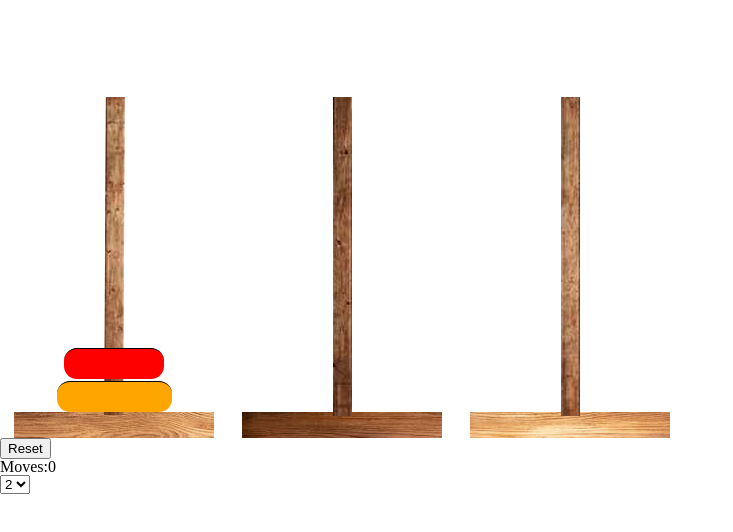
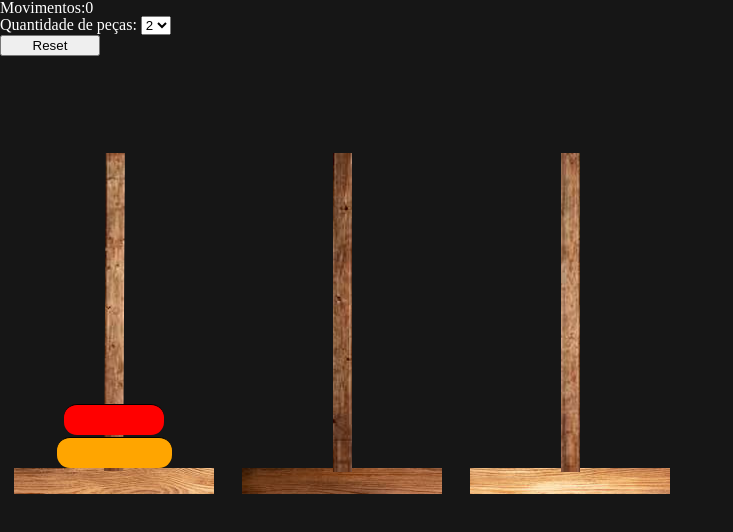
Before and after one commit to Kenzie-Academy-Brasil-Developers/m2-entrega-torre-de-hanoi-sprint-1a-natanfiuza, a plain HTML site: page index.html in a window 1280 px wide. Shown: the whole page, without its empty margins (0-733 px from the left). Drawn offline with Linux system fonts and the light colour scheme.

Commit message:
basic mobile first css

```diff
--- a/assets/css/main.css
+++ b/assets/css/main.css
@@ -3,24 +3,33 @@
   Since: 2021-11-29
 */
 
-:root {}
-
-body {}
-
-/* .towers {
-  width: 300px;
-} */
-
-tbody {
-  display: flex;
-  flex-direction: row;
-  flex-wrap: nowrap;
-  align-content: center;
-  justify-content: space-between;
-  align-items: center;
+body{
+  background-color: #161616;
+  color: white;
 }
 
-.tower {
+.gameSettings{
+  display: flex;
+  flex-direction: column;
+  justify-content: center;
+  text-align: center;
+  width: 100%;
+}
+
+.gameSettings button{
+  display: block;
+  margin:0 auto;
+  width: 100px;
+}
+
+.towerContainer {
+  display: flex;
+  flex-direction: column;
+  align-items: center;
+  /* justify-content: center; */
+}
+
+.tower{
   display: flex;
   border: 14px solid transparent;
   flex-wrap: nowrap;
@@ -29,16 +38,12 @@ tbody {
   align-items: center;
   justify-content: flex-end;
   padding-bottom: 10px;
-}
-.towerContainer{
-  display: flex;
-}
 
-.tower{
   width: 200px;
   height: 400px;
   background-repeat: no-repeat;
   background-position-y: 42px;
+  /* background-size: 100px; */
 }
 
 .tower0 {
@@ -60,9 +65,6 @@ tbody {
   margin-bottom: 2px;
 }
 
-.destak {
-    transform: rotate(5deg);
-}
 
 /* ANIMAÇÂO BALANÇAR */
 .balancar {
@@ -71,6 +73,29 @@ tbody {
   backface-visibility: hidden;
   perspective: 1000px;
   margin-bottom: 20px;
+}
+
+@media (min-width:800px){
+  .gameSettings{
+    align-items: flex-start;
+  }
+
+  .gameSettings button{
+    margin: 0;
+  }
+
+  .towerContainer{
+    flex-direction: row;
+  }
+
+  .tower {
+
+  }
+
+  .destak {
+    transform: rotate(5deg);
+  }
+
 }
 
 @keyframes shake {
--- a/assets/css/modal.css
+++ b/assets/css/modal.css
@@ -1,6 +1,6 @@
 @import url('https://fonts.googleapis.com/css2?family=Permanent+Marker&display=swap');
 
-main.blur, header.blur{
+.blur{
   filter: blur(20px);
 }
 
--- a/index.html
+++ b/index.html
@@ -27,17 +27,25 @@
   <body>
     <!-- Conteúdo da Página -->
     <main>
+      <section class="gameSettings">
+        <p>Movimentos:<span id="moves">0</span></p>
+        <p>Quantidade de peças:
+          <span>
+            <select name="amount" id="amount">
+              <option value="2">2</option>
+              <option value="3">3</option>
+              <option value="4">4</option>
+              <option value="5">5</option>
+              <option value="6">6</option>
+            </select>
+          </span>
+        </p>
+
+        <button id="resetButton">Reset</button>
+      </section>
+
       <section id="towers" class="towerContainer">
       </section>
-      <button onclick="gameLogic.resetGame()">Reset</button>
-      <p>Moves:<span id="moves">0</span></p>
-      <select name="amount" id="amount">
-        <option value="2">2</option>
-        <option value="3">3</option>
-        <option value="4">4</option>
-        <option value="5">5</option>
-        <option value="6">6</option>
-      </select>
     </main>
     <footer>
 
```
Lines whose indentation alone changed are shown as unchanged.
